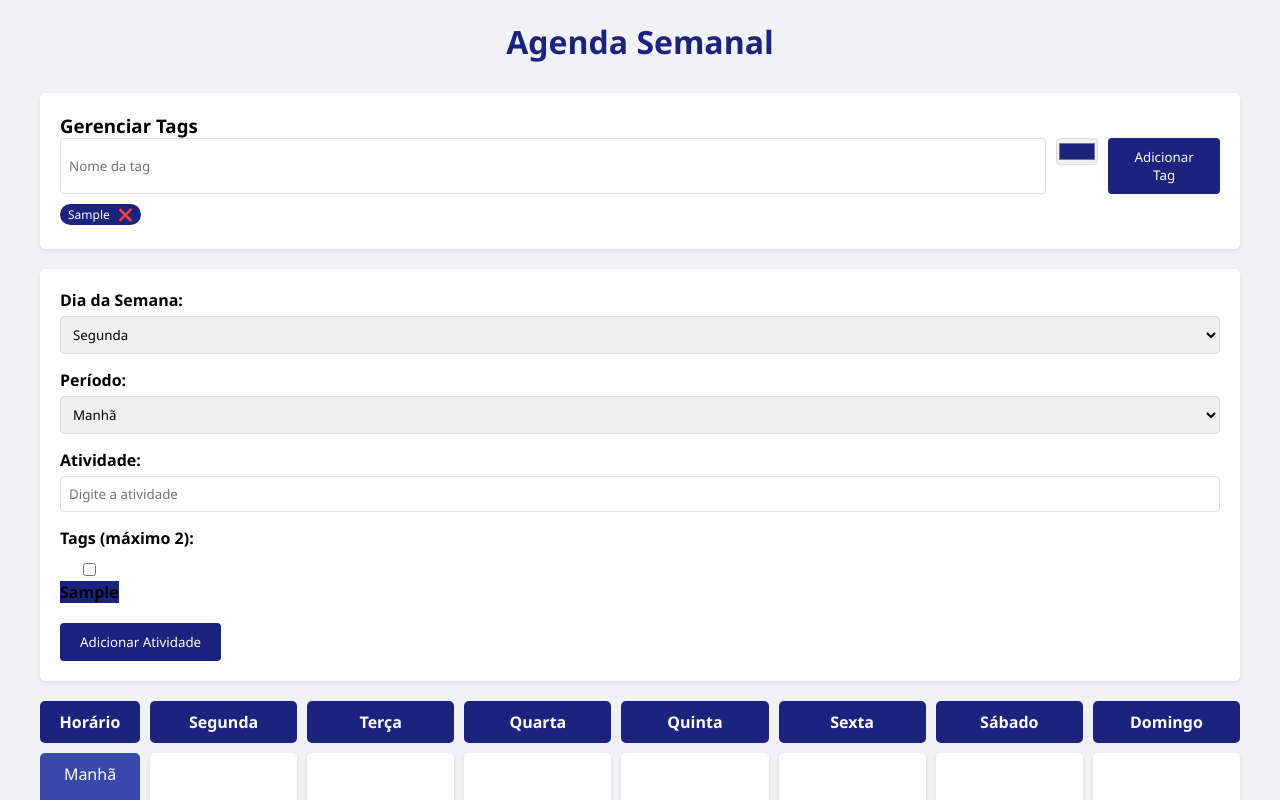
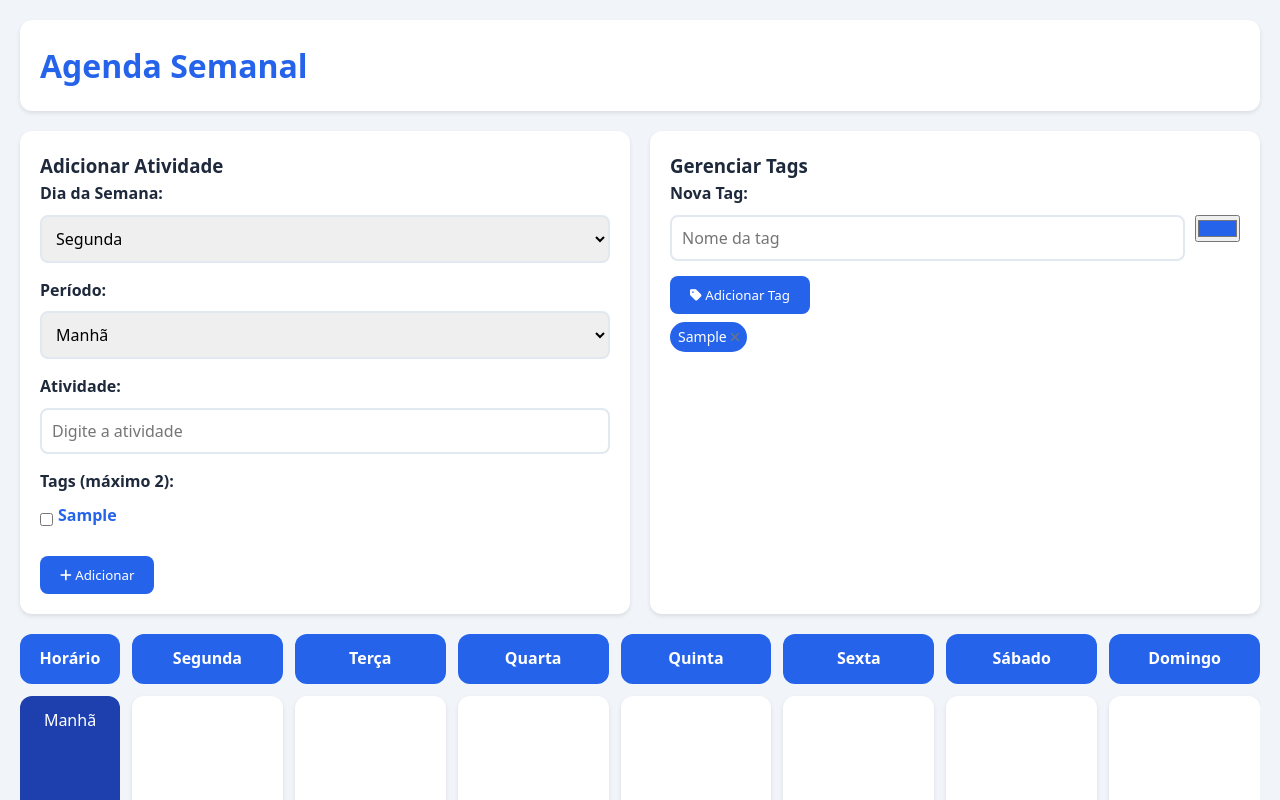
Before and after one commit to filipe4ndrade/agendasemanal, a plain HTML site: page index.html in a window 1280 px wide. Both pictures are taken after typing "Sample" into the empty fields and a click on the button "Adicionar Tag". Shown: the top 800 px of the page. Drawn offline with Linux system fonts and the light colour scheme.

Commit message:
Update index.html

```diff
--- a/index.html
+++ b/index.html
@@ -2,178 +2,292 @@
 <html lang="pt-BR">
 <head>
     <meta charset="UTF-8">
+    <meta name="viewport" content="width=device-width, initial-scale=1.0">
     <title>Agenda Semanal</title>
+    <link href="https://cdnjs.cloudflare.com/ajax/libs/font-awesome/6.0.0/css/all.min.css" rel="stylesheet">
     <style>
-        /* Previous styles remain the same until .tag */
+        :root {
+            --primary-color: #2563eb;
+            --secondary-color: #1e40af;
+            --background-color: #f1f5f9;
+            --card-background: #ffffff;
+            --text-color: #1e293b;
+            --border-radius: 12px;
+            --transition: all 0.3s ease;
+        }
+
         * {
             margin: 0;
             padding: 0;
             box-sizing: border-box;
-            font-family: 'Segoe UI', Tahoma, Geneva, Verdana, sans-serif;
+            font-family: system-ui, -apple-system, sans-serif;
         }
 
         body {
-            background-color: #f0f2f5;
+            background-color: var(--background-color);
+            color: var(--text-color);
+            line-height: 1.6;
             padding: 20px;
         }
 
         .container {
-            max-width: 1200px;
+            max-width: 1400px;
             margin: 0 auto;
         }
 
-        h1 {
-            text-align: center;
-            color: #1a237e;
-            margin-bottom: 30px;
+        /* Header Styles */
+        .header {
+            background-color: var(--card-background);
+            padding: 20px;
+            border-radius: var(--border-radius);
+            box-shadow: 0 2px 4px rgba(0,0,0,0.1);
+            margin-bottom: 20px;
+            display: flex;
+            justify-content: space-between;
+            align-items: center;
         }
 
+        .header h1 {
+            color: var(--primary-color);
+            font-size: 2rem;
+            margin: 0;
+        }
+
+        /* Controls Section */
+        .controls {
+            display: grid;
+            grid-template-columns: repeat(auto-fit, minmax(300px, 1fr));
+            gap: 20px;
+            margin-bottom: 20px;
+        }
+
+        .control-card {
+            background-color: var(--card-background);
+            padding: 20px;
+            border-radius: var(--border-radius);
+            box-shadow: 0 2px 4px rgba(0,0,0,0.1);
+        }
+
+        /* Form Styles */
+        .form-group {
+            margin-bottom: 15px;
+        }
+
+        .form-group label {
+            display: block;
+            margin-bottom: 8px;
+            font-weight: 600;
+            color: var(--text-color);
+        }
+
+        .form-control {
+            width: 100%;
+            padding: 10px;
+            border: 2px solid #e2e8f0;
+            border-radius: 8px;
+            font-size: 1rem;
+            transition: var(--transition);
+        }
+
+        .form-control:focus {
+            border-color: var(--primary-color);
+            outline: none;
+            box-shadow: 0 0 0 3px rgba(37, 99, 235, 0.1);
+        }
+
+        /* Schedule Grid */
         .schedule-grid {
             display: grid;
             grid-template-columns: 100px repeat(7, 1fr);
-            gap: 10px;
-            margin-bottom: 30px;
+            gap: 12px;
+            overflow-x: auto;
         }
 
         .header-cell {
-            background-color: #1a237e;
+            background-color: var(--primary-color);
             color: white;
-            padding: 10px;
+            padding: 12px;
             text-align: center;
-            border-radius: 5px;
-            font-weight: bold;
+            border-radius: var(--border-radius);
+            font-weight: 600;
         }
 
         .time-cell {
-            background-color: #3949ab;
+            background-color: var(--secondary-color);
             color: white;
-            padding: 10px;
+            padding: 12px;
             text-align: center;
-            border-radius: 5px;
+            border-radius: var(--border-radius);
+            font-weight: 500;
         }
 
         .schedule-cell {
-            background-color: white;
-            min-height: 100px;
-            padding: 10px;
-            border-radius: 5px;
+            background-color: var(--card-background);
+            min-height: 120px;
+            padding: 12px;
+            border-radius: var(--border-radius);
             box-shadow: 0 2px 4px rgba(0,0,0,0.1);
+            transition: var(--transition);
         }
 
+        .schedule-cell:hover {
+            box-shadow: 0 4px 6px rgba(0,0,0,0.1);
+            transform: translateY(-2px);
+        }
+
+        /* Activity Styles */
         .activity {
-            background-color: #e3f2fd;
-            padding: 8px;
-            margin-bottom: 8px;
-            border-radius: 4px;
-            font-size: 14px;
+            background-color: #f8fafc;
+            padding: 10px;
+            margin-bottom: 10px;
+            border-radius: 8px;
+            border-left: 4px solid var(--primary-color);
+            transition: var(--transition);
+        }
+
+        .activity:hover {
+            transform: translateX(2px);
         }
 
         .activity.completed {
             opacity: 0.7;
+            background-color: #f1f5f9;
+            border-left-color: #64748b;
+        }
+
+        .activity-controls {
+            display: flex;
+            justify-content: space-between;
+            align-items: center;
+            margin-bottom: 5px;
+        }
+
+        .activity-text {
+            margin: 5px 0;
+            word-break: break-word;
         }
 
         .activity.completed .activity-text {
             text-decoration: line-through;
+            color: #64748b;
+        }
+
+        /* Tag Styles */
+        .tags-container {
+            display: flex;
+            flex-wrap: wrap;
+            gap: 8px;
+            margin-top: 8px;
         }
 
         .tag {
-            display: inline-block;
-            padding: 2px 8px;
-            border-radius: 12px;
-            font-size: 12px;
-            margin-right: 4px;
-            margin-bottom: 4px;
+            display: inline-flex;
+            align-items: center;
+            padding: 4px 8px;
+            border-radius: 16px;
+            font-size: 0.875rem;
             color: white;
+            gap: 4px;
         }
 
-        .custom-tags-section {
-            background-color: white;
-            padding: 20px;
-            border-radius: 5px;
-            box-shadow: 0 2px 4px rgba(0,0,0,0.1);
-            margin-bottom: 20px;
+        .tag-checkbox {
+            display: none;
         }
 
-        .custom-tag-input {
-            display: flex;
-            gap: 10px;
-            margin-bottom: 10px;
+        .tag-label {
+            padding: 4px 12px;
+            border-radius: 16px;
+            cursor: pointer;
+            color: white;
+            transition: var(--transition);
         }
 
-        .custom-tag-input input[type="color"] {
-            padding: 0;
-            width: 50px;
+        .tag-label:hover {
+            opacity: 0.9;
         }
 
-        .tags-container {
-            display: flex;
+        /* Buttons */
+        .btn {
+            background-color: var(--primary-color);
+            color: white;
+            padding: 10px 20px;
+            border: none;
+            border-radius: 8px;
+            cursor: pointer;
+            font-weight: 500;
+            transition: var(--transition);
+        }
+
+        .btn:hover {
+            background-color: var(--secondary-color);
+            transform: translateY(-1px);
+        }
+
+        .btn-icon {
+            background: none;
+            border: none;
+            cursor: pointer;
+            color: #64748b;
+            transition: var(--transition);
+        }
+
+        .btn-icon:hover {
+            color: var(--primary-color);
+        }
+
+        /* Responsive Design */
+        @media (max-width: 1200px) {
+            .schedule-grid {
+                font-size: 0.9rem;
+            }
+        }
+
+        @media (max-width: 768px) {
+            .container {
+                padding: 10px;
+            }
+
+            .schedule-grid {
+                grid-template-columns: 80px repeat(7, minmax(120px, 1fr));
+                font-size: 0.8rem;
+            }
+
+            .header {
+                flex-direction: column;
+                text-align: center;
                 gap: 10px;
-            flex-wrap: wrap;
+            }
+        }
+
+
+        .tags-selection {
             margin-top: 10px;
         }
 
-        /* Rest of the previous styles remain the same */
-        .add-form {
-            background-color: white;
-            padding: 20px;
-            border-radius: 5px;
-            box-shadow: 0 2px 4px rgba(0,0,0,0.1);
-            margin-bottom: 20px;
+        .tag-option {
+            display: inline-flex;
+            align-items: center;
+            margin-right: 10px;
+            margin-bottom: 5px;
         }
 
-        .form-group {
-            margin-bottom: 15px;
-        }
-
-        label {
-            display: block;
-            margin-bottom: 5px;
-            font-weight: bold;
-        }
-
-        select, input {
-            width: 100%;
-            padding: 8px;
-            border: 1px solid #ddd;
-            border-radius: 4px;
-        }
-
-        button {
-            background-color: #1a237e;
-            color: white;
-            padding: 10px 20px;
-            border: none;
-            border-radius: 4px;
-            cursor: pointer;
-        }
-
-        button:hover {
-            background-color: #3949ab;
+        .tag-option input[type="checkbox"] {
+            margin-right: 5px;
         }
     </style>
 </head>
 <body>
     <div class="container">
+        <header class="header">
             <h1>Agenda Semanal</h1>
+        </header>
 
-        <!-- Custom Tags Section -->
-        <div class="custom-tags-section">
-            <h3>Gerenciar Tags</h3>
-            <div class="custom-tag-input">
-                <input type="text" id="newTagName" placeholder="Nome da tag">
-                <input type="color" id="newTagColor" value="#1a237e">
-                <button onclick="addCustomTag()">Adicionar Tag</button>
-            </div>
-            <div id="customTagsList" class="tags-container">
-                <!-- Custom tags will be displayed here -->
-            </div>
-        </div>
-
-        <!-- Previous form structure with modifications -->
-        <div class="add-form">
+        <div class="controls">
+            <div class="control-card">
+                <h3>Adicionar Atividade</h3>
                 <div class="form-group">
                     <label>Dia da Semana:</label>
-                <select id="daySelect">
+                    <select id="daySelect" class="form-control">
                         <option value="segunda">Segunda</option>
                         <option value="terca">Terça</option>
                         <option value="quarta">Quarta</option>
@@ -185,7 +299,7 @@
                 </div>
                 <div class="form-group">
                     <label>Período:</label>
-                <select id="timeSelect">
+                    <select id="timeSelect" class="form-control">
                         <option value="manha">Manhã</option>
                         <option value="tarde">Tarde</option>
                         <option value="noite">Noite</option>
@@ -194,20 +308,39 @@
                 </div>
                 <div class="form-group">
                     <label>Atividade:</label>
-                <input type="text" id="activityInput" placeholder="Digite a atividade">
+                    <input type="text" id="activityInput" class="form-control" placeholder="Digite a atividade">
                 </div>
                 <div class="form-group">
                     <label>Tags (máximo 2):</label>
                     <div id="tagsContainer" class="tags-container">
-                    <!-- Tags will be dynamically loaded here -->
+                        <!-- Tags serão inseridas aqui -->
                     </div>
                 </div>
-            <button onclick="addActivity()">Adicionar Atividade</button>
+
+                <button class="btn" onclick="addActivity()">
+                    <i class="fas fa-plus"></i> Adicionar
+                </button>
             </div>
 
-        <!-- Schedule grid remains the same -->
+            <div class="control-card">
+                <h3>Gerenciar Tags</h3>
+                <div class="form-group">
+                    <label>Nova Tag:</label>
+                    <div style="display: flex; gap: 10px;">
+                        <input type="text" id="newTagName" class="form-control" placeholder="Nome da tag">
+                        <input type="color" id="newTagColor" value="#2563eb" style="width: 50px;">
+                    </div>
+                </div>
+                <button class="btn" onclick="addCustomTag()">
+                    <i class="fas fa-tag"></i> Adicionar Tag
+                </button>
+                <div id="customTagsList" class="tags-container">
+                    <!-- Tags serão inseridas aqui -->
+                </div>
+            </div>
+        </div>
+
         <div class="schedule-grid">
-            <!-- Previous grid structure remains the same -->
             <div class="header-cell">Horário</div>
             <div class="header-cell">Segunda</div>
             <div class="header-cell">Terça</div>
@@ -256,13 +389,13 @@
     </div>
 
     <script>
-        // Load custom tags and activities when the page loads
+        // Carregamento inicial
         document.addEventListener('DOMContentLoaded', () => {
             loadCustomTags();
             loadActivities();
         });
 
-        // Custom tags management
+        // Gerenciamento de Tags
         function loadCustomTags() {
             const tags = getCustomTags();
             updateTagsContainer(tags);
@@ -296,101 +429,111 @@
             saveCustomTags(tags);
             loadCustomTags();
 
-            // Clear inputs
             document.getElementById('newTagName').value = '';
         }
 
         function removeCustomTag(tagName) {
+            if (confirm('Deseja realmente remover esta tag?')) {
                 const tags = getCustomTags().filter(tag => tag.name !== tagName);
                 saveCustomTags(tags);
                 loadCustomTags();
             }
+        }
 
         function updateTagsContainer(tags) {
             const container = document.getElementById('tagsContainer');
+            if (container) {
                 container.innerHTML = '';
-
                 tags.forEach(tag => {
-                const tagDiv = document.createElement('div');
-                tagDiv.innerHTML = `
-                    <input type="checkbox" id="tag${tag.name}" class="tag-checkbox" value="${tag.name}">
-                    <label for="tag${tag.name}" class="tag-label" style="background-color: ${tag.color}">
+                    const tagElement = document.createElement('div');
+                    tagElement.className = 'tag-option';
+                    tagElement.innerHTML = `
+                        <input type="checkbox" id="tag_${tag.name}" value="${tag.name}">
+                        <label for="tag_${tag.name}" style="color: ${tag.color}">
                             ${tag.name}
                         </label>
                     `;
-                container.appendChild(tagDiv);
+                    container.appendChild(tagElement);
                 });
+            }
         }
 
         function updateCustomTagsList(tags) {
             const container = document.getElementById('customTagsList');
-            container.innerHTML = '';
-
-            tags.forEach(tag => {
-                const tagSpan = document.createElement('span');
-                tagSpan.className = 'tag';
-                tagSpan.style.backgroundColor = tag.color;
-                tagSpan.innerHTML = `
+            container.innerHTML = tags.map(tag => `
+                <span class="tag" style="background-color: ${tag.color}">
                     ${tag.name}
-                    <span onclick="removeCustomTag('${tag.name}')" style="cursor: pointer; margin-left: 5px;">❌</span>
-                `;
-                container.appendChild(tagSpan);
-            });
+                    <button class="btn-icon" onclick="removeCustomTag('${tag.name}')">
+                        <i class="fas fa-times"></i>
+                    </button>
+                </span>
+            `).join('');
         }
 
-        // Activity management
+        // Gerenciamento de Atividades
         function addActivity() {
             const day = document.getElementById('daySelect').value;
             const time = document.getElementById('timeSelect').value;
             const activity = document.getElementById('activityInput').value.trim();
-            const tags = getSelectedTags();
+            const selectedTags = Array.from(document.querySelectorAll('#tagsContainer input[type="checkbox"]:checked'))
+                .map(cb => cb.value);
 
             if (!activity) {
                 alert('Por favor, digite uma atividade!');
                 return;
             }
 
-            if (tags.length > 2) {
+            if (selectedTags.length > 2) {
                 alert('Selecione no máximo 2 tags!');
                 return;
             }
 
             const cellId = `${day}-${time}`;
             const activities = getActivities(cellId);
-            activities.push({
+
+            const newActivity = {
+                id: Date.now(),
                 text: activity,
-                tags: tags.map(tag => {
+                tags: selectedTags.map(tag => {
                     const customTag = getCustomTags().find(t => t.name === tag);
                     return {
                         name: tag,
-                        color: customTag ? customTag.color : '#1a237e'
+                        color: customTag ? customTag.color : '#2563eb'
                     };
                 }),
                 completed: false
-            });
+            };
+
+            activities.push(newActivity);
             saveActivities(cellId, activities);
             updateCell(cellId, activities);
 
-            // Clear form
+            // Limpar formulário
             document.getElementById('activityInput').value = '';
-            document.querySelectorAll('.tag-checkbox').forEach(cb => cb.checked = false);
+            document.querySelectorAll('#tagsContainer input[type="checkbox"]').forEach(cb => cb.checked = false);
         }
 
-        function getSelectedTags() {
-            const checkboxes = document.querySelectorAll('.tag-checkbox:checked');
-            return Array.from(checkboxes).map(cb => cb.value);
-        }
-
-        function toggleActivity(cellId, index) {
+        function toggleActivity(cellId, activityId) {
             const activities = getActivities(cellId);
-            activities[index].completed = !activities[index].completed;
+            const activity = activities.find(a => a.id === activityId);
+            if (activity) {
+                activity.completed = !activity.completed;
                 saveActivities(cellId, activities);
                 updateCell(cellId, activities);
             }
+        }
+
+        function removeActivity(cellId, activityId) {
+            if (confirm('Deseja realmente remover esta atividade?')) {
+                const activities = getActivities(cellId);
+                const updatedActivities = activities.filter(a => a.id !== activityId);
+                saveActivities(cellId, updatedActivities);
+                updateCell(cellId, updatedActivities);
+            }
+        }
 
         function getActivities(cellId) {
-            const stored = localStorage.getItem(cellId);
-            return stored ? JSON.parse(stored) : [];
+            return JSON.parse(localStorage.getItem(cellId) || '[]');
         }
 
         function saveActivities(cellId, activities) {
@@ -399,56 +542,26 @@
 
         function updateCell(cellId, activities) {
             const cell = document.getElementById(cellId);
-            cell.innerHTML = '';
-
-            activities.forEach((activity, index) => {
-                const activityDiv = document.createElement('div');
-                activityDiv.className = `activity ${activity.completed ? 'completed' : ''}`;
-
-                // Checkbox
-                const checkbox = document.createElement('input');
-                checkbox.type = 'checkbox';
-                checkbox.checked = activity.completed;
-                checkbox.style.marginRight = '8px';
-                checkbox.onclick = () => toggleActivity(cellId, index);
-
-                // Remove button
-                const removeBtn = document.createElement('span');
-                removeBtn.innerHTML = '❌';
-                removeBtn.style.float = 'right';
-                removeBtn.style.cursor = 'pointer';
-                removeBtn.onclick = () => removeActivity(cellId, index);
-
-                // Activity text
-                const activityText = document.createElement('span');
-                activityText.className = 'activity-text';
-                activityText.textContent = activity.text;
-
-                // Tags
-                const tagsContainer = document.createElement('div');
-                activity.tags.forEach(tag => {
-                    const tagSpan = document.createElement('span');
-                    tagSpan.className = 'tag';
-                    tagSpan.style.backgroundColor = tag.color;
-                    tagSpan.textContent = tag.name;
-                    tagsContainer.appendChild(tagSpan);
-                });
-
-                activityDiv.appendChild(checkbox);
-                activityDiv.appendChild(activityText);
-                activityDiv.appendChild(removeBtn);
-                activityDiv.appendChild(document.createElement('br'));
-                activityDiv.appendChild(tagsContainer);
-
-                cell.appendChild(activityDiv);
-            });
-        }
-
-        function removeActivity(cellId, index) {
-            const activities = getActivities(cellId);
-            activities.splice(index, 1);
-            saveActivities(cellId, activities);
-            updateCell(cellId, activities);
+            cell.innerHTML = activities.map(activity => `
+                <div class="activity ${activity.completed ? 'completed' : ''}" data-id="${activity.id}">
+                    <div class="activity-controls">
+                        <input type="checkbox"
+                               ${activity.completed ? 'checked' : ''}
+                               onchange="toggleActivity('${cellId}', ${activity.id})">
+                        <button class="btn-icon" onclick="removeActivity('${cellId}', ${activity.id})">
+                            <i class="fas fa-trash-alt"></i>
+                        </button>
+                    </div>
+                    <div class="activity-text">${activity.text}</div>
+                    <div class="tags-container">
+                        ${activity.tags.map(tag => `
+                            <span class="tag" style="background-color: ${tag.color}">
+                                ${tag.name}
+                            </span>
+                        `).join('')}
+                    </div>
+                </div>
+            `).join('');
         }
 
         function loadActivities() {
@@ -463,6 +576,8 @@
                 });
             });
         }
+
+
     </script>
 </body>
 </html>
```
Lines whose indentation alone changed are shown as unchanged.
